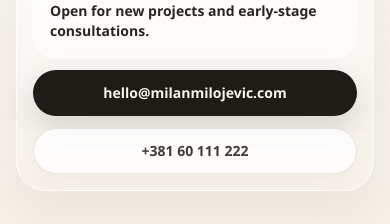
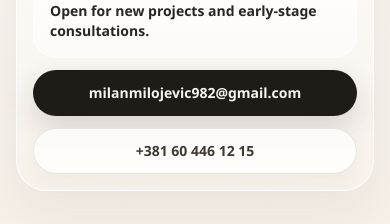
Before and after one commit to VlatkoSpirovski/architect-portfolio-milan, a Next.js app: page / in a window 390 px wide. Shown: the part 7114-7338 px from the top of the page. Built offline with nearby package versions, Linux system fonts and the light colour scheme.

Commit message:
Email and telephone number

```diff
--- a/app/page.tsx
+++ b/app/page.tsx
@@ -306,9 +306,9 @@ const content: Record<Locale, Content> = {
     contactTitle: "Planning a new home, renovation, or residential concept?",
     contactText:
       "Share your location, project scope, and timeline. Initial consultations help define priorities, expected deliverables, and next steps.",
-    contactEmail: "hello@milanmilojevic.com",
-    contactPhone: "+381 60 111 222",
-    contactPhoneHref: "+38160111222",
+    contactEmail: "milanmilojevic982@gmail.com",
+    contactPhone: "+381 60 446 12 15",
+    contactPhoneHref: "+381604461215",
     contactCityLabel: "Studio base",
     contactCity: "Cacak / Belgrade",
     availabilityLabel: "Availability",
@@ -535,9 +535,9 @@ const content: Record<Locale, Content> = {
     contactTitle: "Planirate novu kucu, adaptaciju ili stambeni koncept?",
     contactText:
       "Posaljite lokaciju, obim projekta i planirani rok. Uvodne konsultacije sluze da se definisu prioriteti, obim dokumentacije i sledeci koraci.",
-    contactEmail: "hello@milanmilojevic.com",
-    contactPhone: "+381 60 111 222",
-    contactPhoneHref: "+38160111222",
+    contactEmail: "@milanmilojevic982@gmail.com",
+    contactPhone: "+381 60 446 12 15",
+    contactPhoneHref: "+381604461215",
     contactCityLabel: "Baza studija",
     contactCity: "Cacak / Beograd",
     availabilityLabel: "Dostupnost",
```
